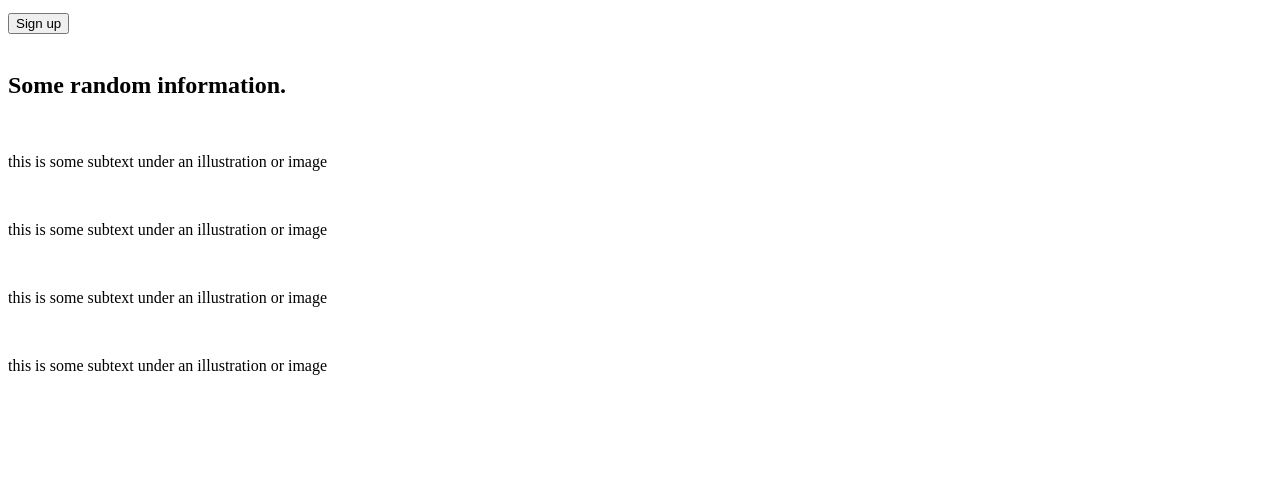
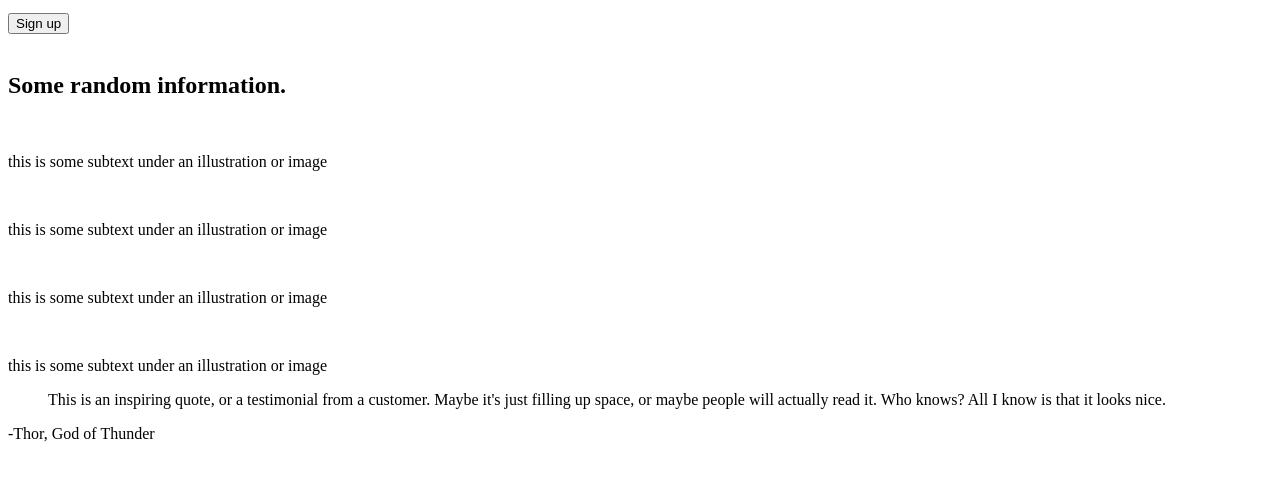
Before and after one commit to inflowsrc/odin-landing-page, a plain HTML site: page index.html in a window 1280 px wide. Shown: the part 145-624 px from the top of the page. Drawn offline with Linux system fonts and the light colour scheme.

Commit message:
Add quote section elements

```diff
--- a/index.html
+++ b/index.html
@@ -54,6 +54,11 @@
             </div>
         </div>
 
+        <div class="quote-section">
+            <blockquote>This is an inspiring quote, or a testimonial from a customer. Maybe it's just filling up space, or maybe people will actually read it. Who knows? All I know is that it looks nice.</blockquote>
+            <div class="blockquote-author">-Thor, God of Thunder</div>
+        </div>
+
     </div>
 </body>
 </html>
```
